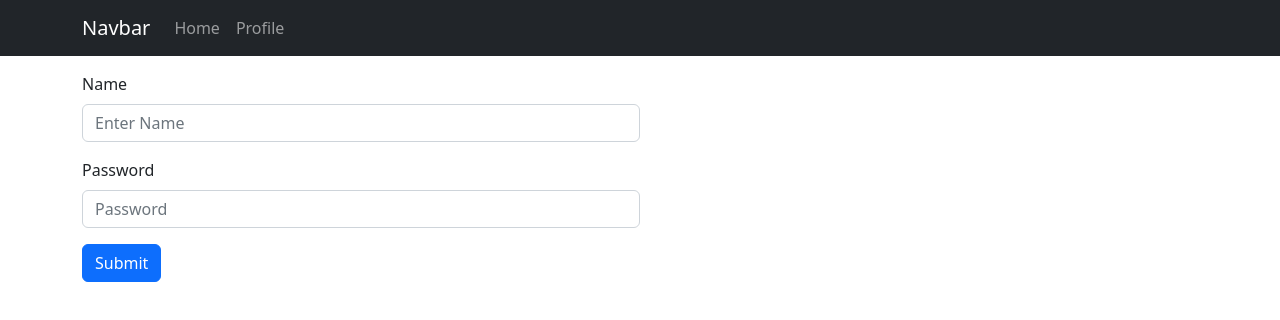
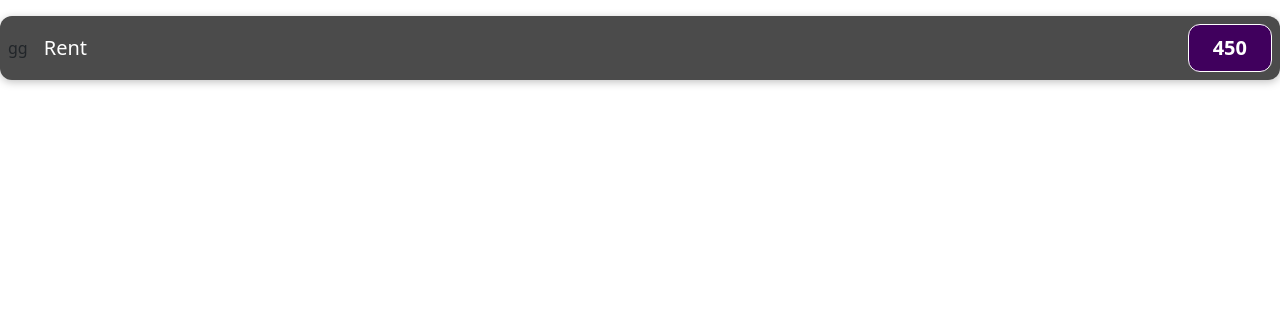
Before and after one commit to puneet2121/-Expense--racker, a React (Create React App) app in the folder front-end/: page / in a window 1280 px wide. Shown: the top 320 px of the page. Built offline with nearby package versions, Linux system fonts and the light colour scheme.

Commit message:
use different approach to make expense traker

```diff
--- a/front-end/src/App.js
+++ b/front-end/src/App.js
@@ -1,15 +1,14 @@
 import React, { useState } from "react";
-import Login from "./components/Login";
-import Home from "./components/Home";
-import Signup from "./components/Signup";
-import Navlink from "./components/Navbar";
-import { Link, Route, Routes, BrowserRouter } from "react-router-dom";
+
+import ExpenseItem from "./components/ExpenseItem";
 function App() {
-  const [isLogin, setIslogin] = useState('');
+
 
   return (
     <>
-    <Navlink />
+    <ExpenseItem />
+
+    {/* <Navlink />
     <BrowserRouter>
       <Routes>
         <Route path="/" element={<Login/>}></Route>
@@ -17,7 +16,7 @@
         <Route path="/home" element={<Home />}></Route>
         <Route path="/signup" element={<Signup />}></Route>
       </Routes>
-    </BrowserRouter>
+    </BrowserRouter> */}
     </>
   );
 }
--- /dev/null
+++ b/front-end/src/components/ExpenseItem.jsx
@@ -0,0 +1,18 @@
+import React from "react";
+import "../style/ExprenseItem.css";
+const ExpenseItem = () => {
+  const expenseDate = new Date(2022, 9, 27);
+  const expenseTitle = "Rent";
+  const expenseAmount = 450;
+  return (
+    <div className="expense-item">
+      <div>gg</div>
+      <div className="expense-item__description">
+        <h2>{expenseTitle}</h2>
+        <div className="expense-item__price">{expenseAmount}</div>
+      </div>
+    </div>
+  );
+};
+
+export default ExpenseItem;
--- /dev/null
+++ b/front-end/src/style/ExprenseItem.css
@@ -0,0 +1,56 @@
+.expense-item {
+  display: flex;
+  justify-content: space-between;
+  align-items: center;
+  box-shadow: 0 2px 8px rgba(0, 0, 0, 0.25);
+  padding: 0.5rem;
+  margin: 1rem 0;
+  border-radius: 12px;
+  background-color: #4b4b4b;
+}
+
+.expense-item__description {
+  display: flex;
+  flex-direction: column;
+  gap: 1rem;
+  align-items: flex-end;
+  flex-flow: column-reverse;
+  justify-content: flex-start;
+  flex: 1;
+}
+
+.expense-item h2 {
+  color: #3a3a3a;
+  font-size: 1rem;
+  flex: 1;
+  margin: 0 1rem;
+  color: white;
+}
+
+.expense-item__price {
+  font-size: 1rem;
+  font-weight: bold;
+  color: white;
+  background-color: #40005d;
+  border: 1px solid white;
+  padding: 0.5rem;
+  border-radius: 12px;
+}
+
+@media (min-width: 580px) {
+  .expense-item__description {
+    flex-direction: row;
+    align-items: center;
+    justify-content: flex-start;
+    flex: 1;
+  }
+
+  .expense-item__description h2 {
+    font-size: 1.25rem;
+  }
+
+  .expense-item__price {
+    font-size: 1.25rem;
+    padding: 0.5rem 1.5rem;
+  }
+}
```
